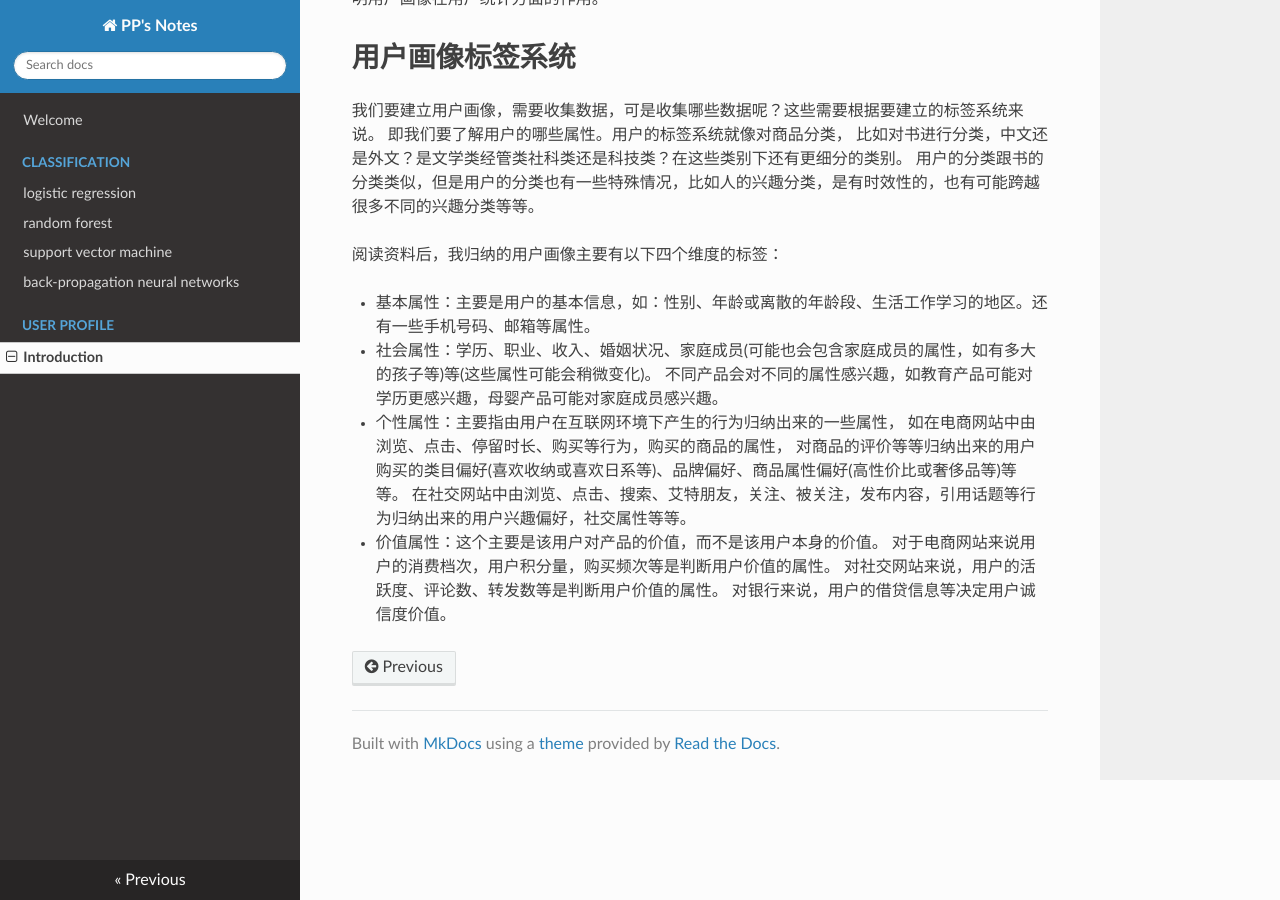
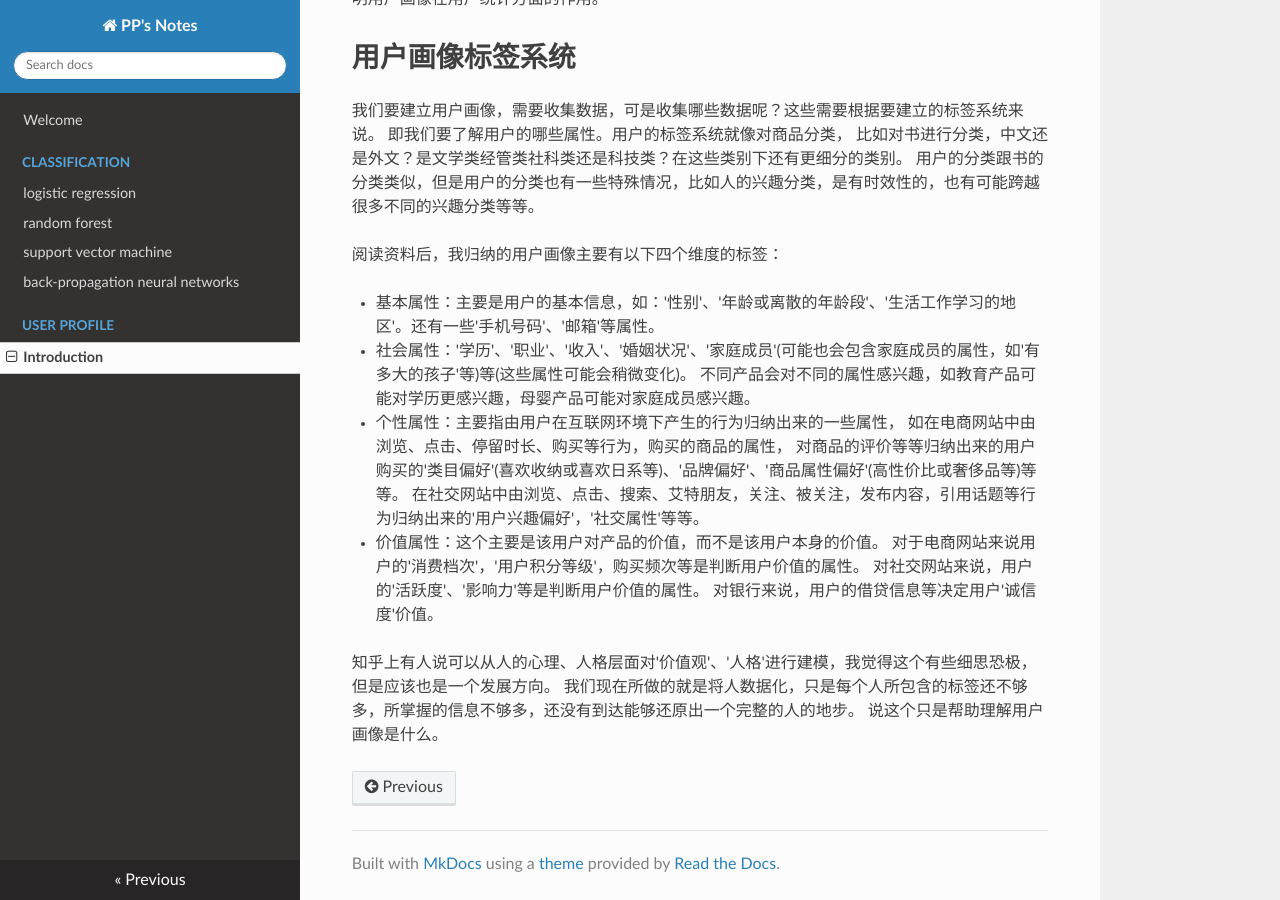
Before and after one commit to NobodyKnowsPP/pp-blog, an MkDocs documentation site: the page built from docs/UserProfile/Introduction.md, in a window 1280 px wide and 900 px high, scrolled down 1526 px. Built offline with MkDocs 1.6.1, drawn with Linux system fonts in a browser that asks for light colours; nearby versions of some CDN libraries; old or Windows-style settings are respelled for this version of MkDocs.

Commit message:
add Introduction

```diff
--- a/docs/UserProfile/Introduction.md
+++ b/docs/UserProfile/Introduction.md
@@ -65,14 +65,18 @@ tricks:知乎上的一个例子，说罗振宇在《时间的朋友》跨年演
 
 阅读资料后，我归纳的用户画像主要有以下四个维度的标签：
 
-- 基本属性：主要是用户的基本信息，如：性别、年龄或离散的年龄段、生活工作学习的地区。还有一些手机号码、邮箱等属性。
-- 社会属性：学历、职业、收入、婚姻状况、家庭成员(可能也会包含家庭成员的属性，如有多大的孩子等)等(这些属性可能会稍微变化)。
+- 基本属性：主要是用户的基本信息，如：'性别'、'年龄或离散的年龄段'、'生活工作学习的地区'。还有一些'手机号码'、'邮箱'等属性。
+- 社会属性：'学历'、'职业'、'收入'、'婚姻状况'、'家庭成员'(可能也会包含家庭成员的属性，如'有多大的孩子'等)等(这些属性可能会稍微变化)。
 不同产品会对不同的属性感兴趣，如教育产品可能对学历更感兴趣，母婴产品可能对家庭成员感兴趣。
 - 个性属性：主要指由用户在互联网环境下产生的行为归纳出来的一些属性，
 如在电商网站中由浏览、点击、停留时长、购买等行为，购买的商品的属性，
-对商品的评价等等归纳出来的用户购买的类目偏好(喜欢收纳或喜欢日系等)、品牌偏好、商品属性偏好(高性价比或奢侈品等)等等。
-在社交网站中由浏览、点击、搜索、艾特朋友，关注、被关注，发布内容，引用话题等行为归纳出来的用户兴趣偏好，社交属性等等。
+对商品的评价等等归纳出来的用户购买的'类目偏好'(喜欢收纳或喜欢日系等)、'品牌偏好'、'商品属性偏好'(高性价比或奢侈品等)等等。
+在社交网站中由浏览、点击、搜索、艾特朋友，关注、被关注，发布内容，引用话题等行为归纳出来的'用户兴趣偏好'，'社交属性'等等。
 - 价值属性：这个主要是该用户对产品的价值，而不是该用户本身的价值。
-对于电商网站来说用户的消费档次，用户积分量，购买频次等是判断用户价值的属性。
-对社交网站来说，用户的活跃度、评论数、转发数等是判断用户价值的属性。
-对银行来说，用户的借贷信息等决定用户诚信度价值。
+对于电商网站来说用户的'消费档次'，'用户积分等级'，购买频次等是判断用户价值的属性。
+对社交网站来说，用户的'活跃度'、'影响力'等是判断用户价值的属性。
+对银行来说，用户的借贷信息等决定用户'诚信度'价值。
+
+知乎上有人说可以从人的心理、人格层面对'价值观'、'人格'进行建模，我觉得这个有些细思恐极，但是应该也是一个发展方向。
+我们现在所做的就是将人数据化，只是每个人所包含的标签还不够多，所掌握的信息不够多，还没有到达能够还原出一个完整的人的地步。
+说这个只是帮助理解用户画像是什么。
```
Also changed, not shown: docs/index.md (+3 -1 lines).
